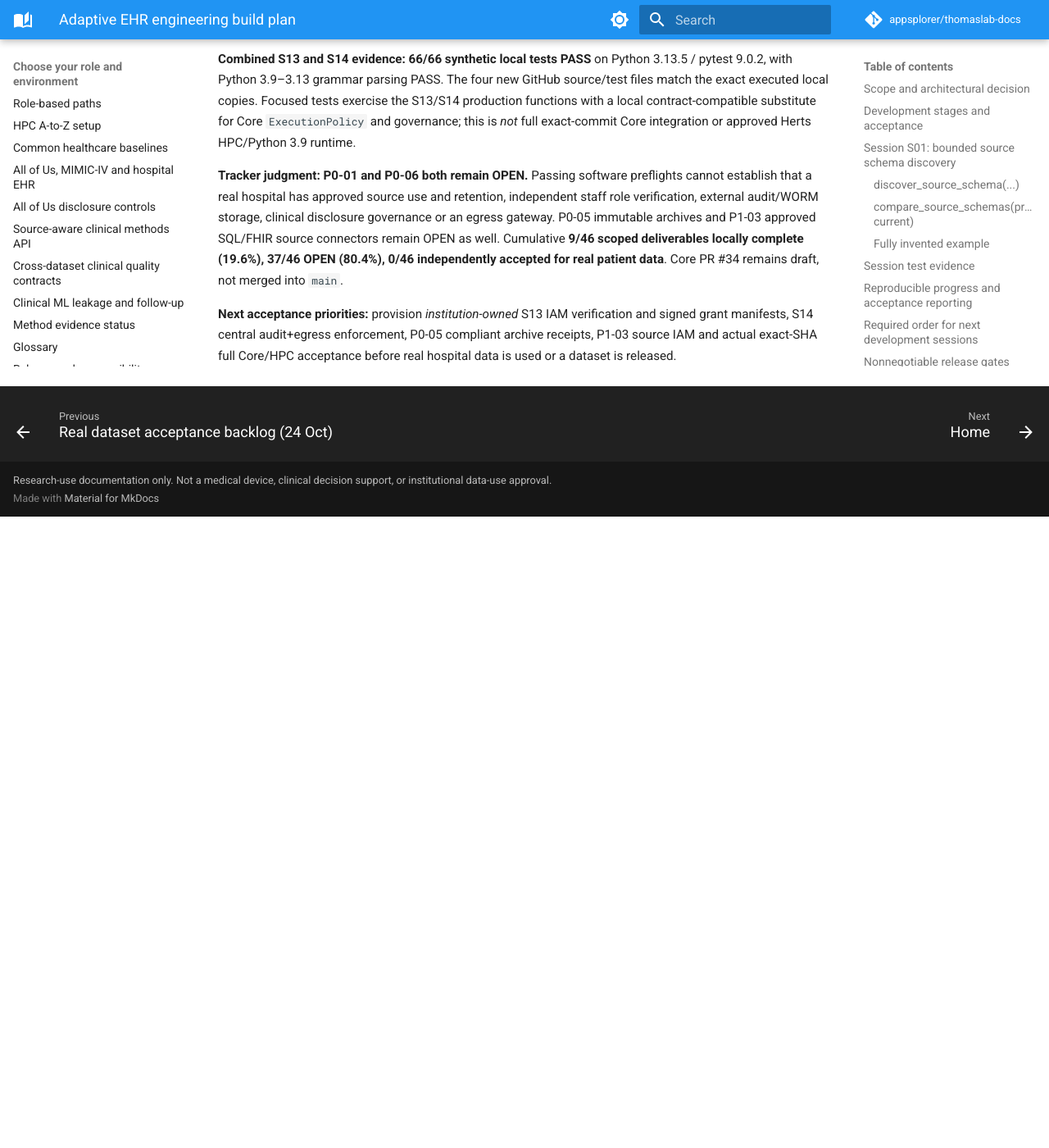
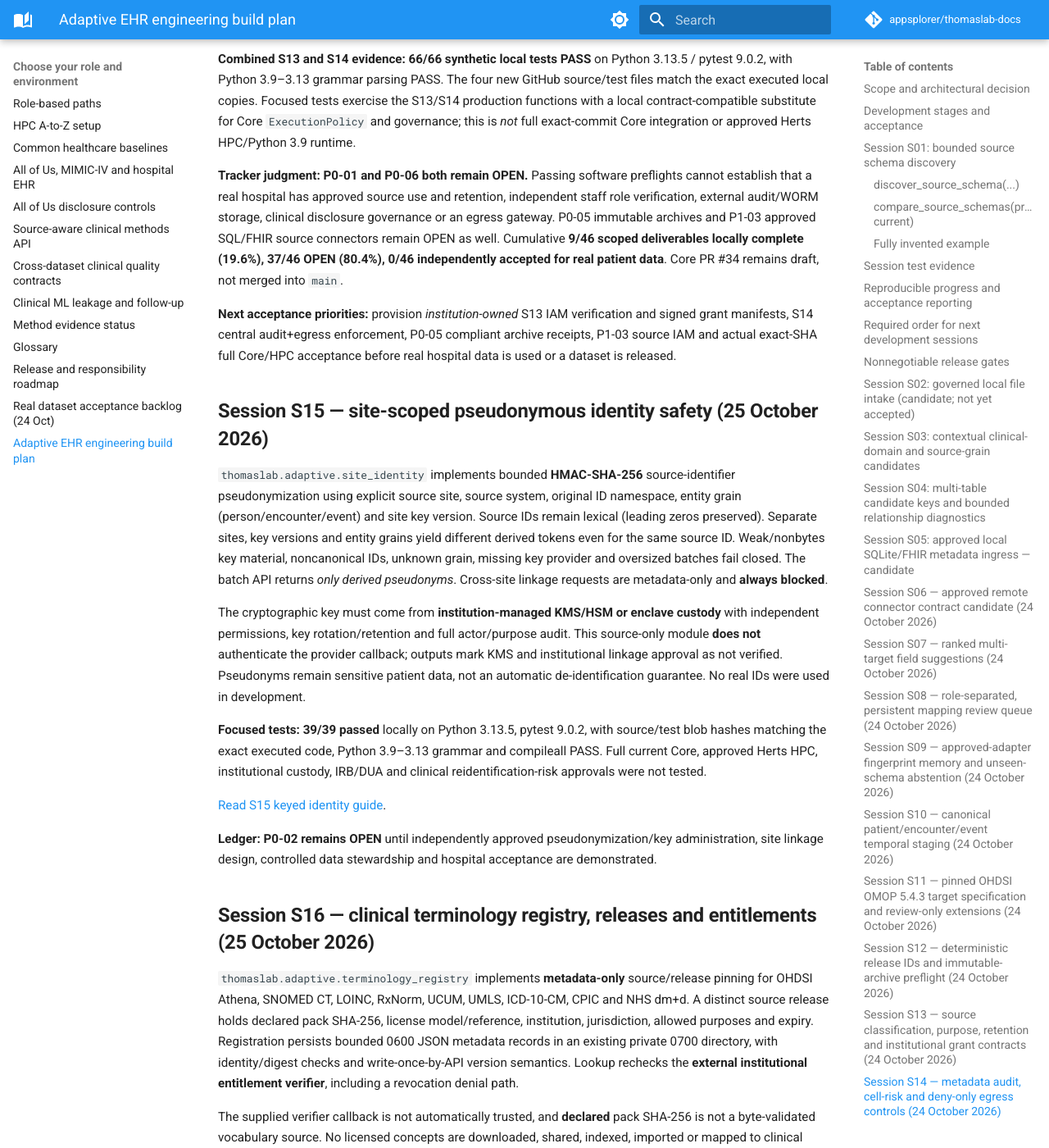
Before and after one commit to appsplorer/thomaslab-docs, an MkDocs documentation site: the page built from docs/guides/ehr-platform-build-plan.md, in a window 1280 px wide and 1400 px high, scrolled down 16993 px. Shown: the whole window at 82% size. Built offline with MkDocs 1.6.1 and Material for MkDocs 9.7.7, drawn with Linux system fonts in a browser that asks for light colours; comment, search, counter and statistics services are not loaded; before the commit the page ends 17623 px from its top, so only the background shows below that; some of the changed text lies outside the part shown.

Commit message:
docs(ehr): record S15 identity and S16 terminology scope, tests and outstanding grants

```diff
--- a/docs/guides/ehr-platform-build-plan.md
+++ b/docs/guides/ehr-platform-build-plan.md
@@ -867,3 +867,78 @@
 enforcement, P0-05 compliant archive receipts, P1-03 source IAM and
 actual exact-SHA full Core/HPC acceptance before real hospital data is
 used or a dataset is released.
+
+
+## Session S15 — site-scoped pseudonymous identity safety (25 October 2026)
+
+`thomaslab.adaptive.site_identity` implements bounded **HMAC-SHA-256**
+source-identifier pseudonymization using explicit source site, source
+system, original ID namespace, entity grain (person/encounter/event) and
+site key version. Source IDs remain lexical (leading zeros preserved).
+Separate sites, key versions and entity grains yield different derived
+tokens even for the same source ID. Weak/nonbytes key material,
+noncanonical IDs, unknown grain, missing key provider and oversized
+batches fail closed. The batch API returns *only derived pseudonyms*.
+Cross-site linkage requests are metadata-only and **always blocked**.
+
+The cryptographic key must come from **institution-managed KMS/HSM or
+enclave custody** with independent permissions, key rotation/retention
+and full actor/purpose audit. This source-only module **does not**
+authenticate the provider callback; outputs mark KMS and institutional
+linkage approval as not verified. Pseudonyms remain sensitive patient
+data, not an automatic de-identification guarantee. No real IDs were
+used in development.
+
+**Focused tests: 39/39 passed** locally on Python 3.13.5, pytest 9.0.2,
+with source/test blob hashes matching the exact executed code,
+Python 3.9–3.13 grammar and compileall PASS. Full current Core,
+approved Herts HPC, institutional custody, IRB/DUA and clinical
+reidentification-risk approvals were not tested.
+
+[Read S15 keyed identity guide](../reference/functions/site_identity.md).
+
+**Ledger: P0-02 remains OPEN** until independently approved
+pseudonymization/key administration, site linkage design, controlled
+data stewardship and hospital acceptance are demonstrated.
+
+## Session S16 — clinical terminology registry, releases and entitlements (25 October 2026)
+
+`thomaslab.adaptive.terminology_registry` implements **metadata-only**
+source/release pinning for OHDSI Athena, SNOMED CT, LOINC, RxNorm,
+UCUM, UMLS, ICD-10-CM, CPIC and NHS dm+d. A distinct source release
+holds declared pack SHA-256, license model/reference, institution,
+jurisdiction, allowed purposes and expiry. Registration persists
+bounded 0600 JSON metadata records in an existing private 0700
+directory, with identity/digest checks and write-once-by-API version
+semantics. Lookup rechecks the **external institutional entitlement
+verifier**, including a revocation denial path.
+
+The supplied verifier callback is not automatically trusted, and
+**declared** pack SHA-256 is not a byte-validated vocabulary source.
+No licensed concepts are downloaded, shared, indexed, imported or
+mapped to clinical source codes. The existing S11 5.4 target schema
+does not imply entitlement to Athena vocabularies.
+
+**Focused tests: 30/30 passed** locally on Python 3.13.5, pytest 9.0.2,
+with exact source/test Git-blob matches and Python 3.9–3.13 syntax
+and compilation PASS. Actual institutional licensing, original pack
+byte checks, full Core/HPC compatibility and clinical mapping have
+not passed.
+
+[Read S16 terminology registry guide](../reference/functions/terminology_registry.md).
+
+**Ledger: P2-01 remains OPEN** because source entitlement/legal
+evidence and real vocabulary release checks still require independent
+institutional service integration.
+
+**Combined S15/S16:** **69/69 focused synthetic tests PASS**;
+the two whole 46-item requirements are **not** independently fulfilled.
+Cumulative completion stays **9/46 locally completed scoped tasks
+(19.6%), 37/46 OPEN, 0/46** accepted for protected hospital data.
+P0-01/P0-05/P0-06 and P1-03 institutional security/source gates
+remain open; Core PR #34 remains draft.
+
+**Next dependencies:** independent key custodian and permissioned
+source crosswalk for P0-02, provider-signed license and SHA-verifiable
+vocabulary import for P2-01/P2-02, and full Core/Python 3.9/Slurm
+integration on an exact candidate SHA.
```
